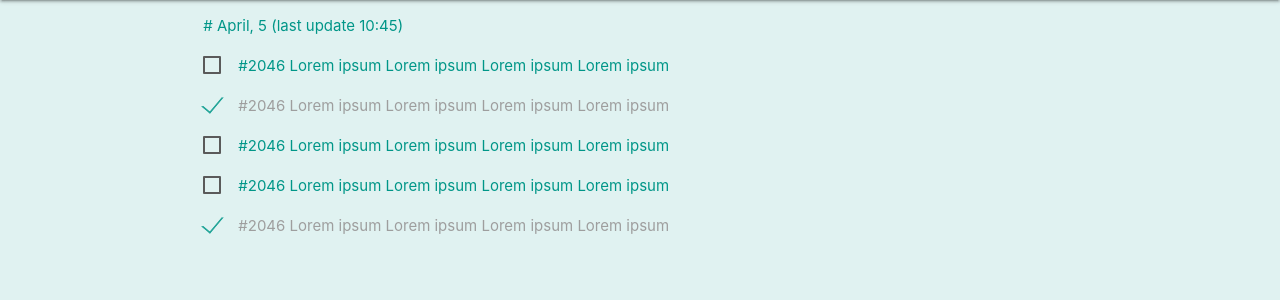
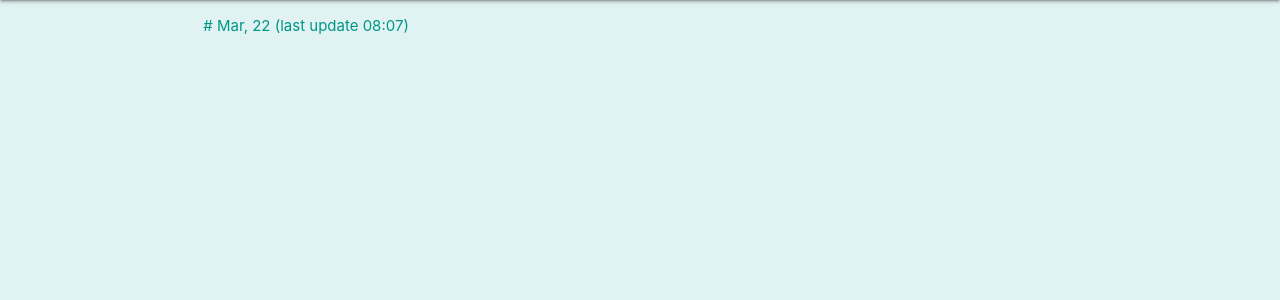
Before and after one commit to slavchoo/iwannaknow, a Symfony app: template templates/dashboard/index.html.twig in a window 1280 px wide. Shown: the part 64-364 px from the top of the page. Run offline with Twig, Linux system fonts and the light colour scheme; the template is opened without the code that fills it, so the values that code supplies are empty; style sheets or scripts are compiled from the project's sources; some libraries are stand-ins or nearby versions.

Commit message:
first report version

```diff
--- a/src/Report/ReportProvider.php
+++ b/src/Report/ReportProvider.php
@@ -25,7 +25,7 @@ class ReportProvider
     {
         $this->client->authenticate($this->user->getAccessToken(), null, Client::AUTH_HTTP_TOKEN);
 
-        return $this->getSearchApi()->issues('review-requested:slavchoo is:open');
+        return $this->getSearchApi()->issues(sprintf('review-requested:%s is:open', $this->user->getUsername()));
     }
 
     public function setUser(User $user): void
--- a/templates/dashboard/index.html.twig
+++ b/templates/dashboard/index.html.twig
@@ -4,38 +4,16 @@
     <div class="container">
         <div class="row">
             <div class="col s12">
-                <p class="teal-text"># April, 5 (last update 10:45)</p>
+                <p class="teal-text"># {{ reportDate|date('M, d') }} (last update {{ reportDate|date("H:i") }})</p>
                 <form class="form-block">
+                    {% for item in report.items %}
                     <p>
                         <label>
                             <input type="checkbox" />
-                            <span class="form-block__item">#2046 Lorem ipsum Lorem ipsum Lorem ipsum Lorem ipsum</span>
+                            <span class="form-block__item">#{{ item.number }} {{ item.title }}</span>
                         </label>
                     </p>
-                    <p>
-                        <label>
-                            <input type="checkbox" checked />
-                            <span class="form-block__item">#2046 Lorem ipsum Lorem ipsum Lorem ipsum Lorem ipsum</span>
-                        </label>
-                    </p>
-                    <p>
-                        <label>
-                            <input type="checkbox" />
-                            <span class="form-block__item">#2046 Lorem ipsum Lorem ipsum Lorem ipsum Lorem ipsum</span>
-                        </label>
-                    </p>
-                    <p>
-                        <label>
-                            <input type="checkbox" />
-                            <span class="form-block__item">#2046 Lorem ipsum Lorem ipsum Lorem ipsum Lorem ipsum</span>
-                        </label>
-                    </p>
-                    <p>
-                        <label>
-                            <input type="checkbox" checked />
-                            <span class="form-block__item">#2046 Lorem ipsum Lorem ipsum Lorem ipsum Lorem ipsum</span>
-                        </label>
-                    </p>
+                    {% endfor %}
                 </form>
             </div>
         </div>
```
Also changed, not shown: spec/Report/ReportProviderSpec.php (+2 -0 lines), src/Controller/DashboardController.php (+11 -2 lines).
